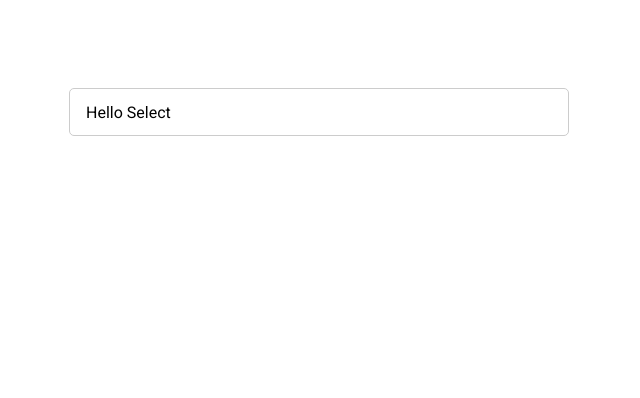
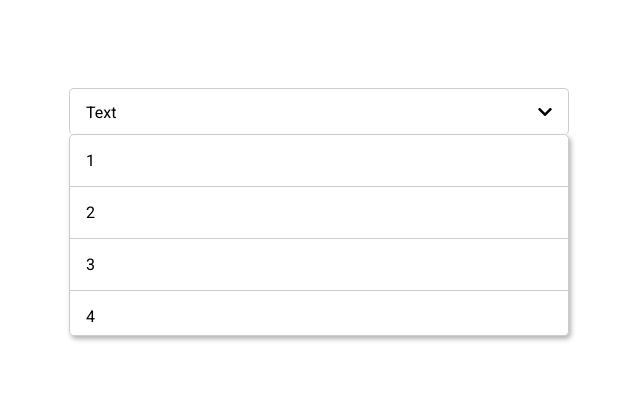
Before and after one commit to kipishinsky/select, a website with bundled scripts: page index.html in a window 1280 px wide. Shown: the whole page, without its empty margins (321-961 px from the left). Built offline with nearby package versions, Linux system fonts and the light colour scheme.

Commit message:
add styles app

```diff
--- a/index.html
+++ b/index.html
@@ -5,15 +5,27 @@
     <meta name="viewport"
           content="width=device-width, user-scalable=no, initial-scale=1.0, maximum-scale=1.0, minimum-scale=1.0">
     <meta http-equiv="X-UA-Compatible" content="ie=edge">
+    <link rel="stylesheet" href="https://pro.fontawesome.com/releases/v5.10.0/css/all.css" integrity="sha384-AYmEC3Yw5cVb3ZcuHtOA93w35dYTsvhLPVnYs9eStHfGJvOvKxVfELGroGkvsg+p" crossorigin="anonymous"/>
     <title>Javascript Plugin Select</title>
 </head>
 <body>
 
     <div class="app">
         <div class="wrap">
-            <div class="select">
-                <div class="select__input">Hello Select</div>
-                <div class="select__dropdown"></div>
+            <div class="select open">
+                <div class="select__input">
+                    <span>Text</span>
+                    <i class="fa fa-chevron-down"></i>
+                </div>
+                <div class="select__dropdown">
+                    <ul class="select__list">
+                        <li class="select__item">1</li>
+                        <li class="select__item">2</li>
+                        <li class="select__item">3</li>
+                        <li class="select__item">4</li>
+                        <li class="select__item">5</li>
+                    </ul>
+                </div>
             </div>
         </div>
     </div>
--- a/index.js
+++ b/index.js
@@ -1,4 +1,4 @@
 import {Select} from './selectClass/select'
-import './selectClass/styles.sass'
+import './selectClass/styles.scss'
 
 const select = new Select()
--- /dev/null
+++ b/selectClass/styles.scss
@@ -0,0 +1,76 @@
+@import url('https://fonts.googleapis.com/css2?family=Roboto&display=swap');
+
+$height: 46px;
+
+body {
+	font-family: 'Roboto', sans-serif;
+}
+
+
+.app {
+	padding-top: 5rem;
+	display: flex;
+	justify-content: center;
+}
+
+
+.wrap {
+	width: 500px;
+}
+
+
+.select {
+	width: 100%;
+	position: relative;
+
+	&.open {
+		.select__dropdown {
+			display: block;
+		}
+
+		.select__input {
+			border-bottom: none;
+		}
+	}
+
+	&__input {
+		border: 1px solid #ccc;
+		border-radius: 5px;
+		height: $height;
+		display: flex;
+		align-items: center;
+		justify-content: space-between;
+		padding: 0 1rem;
+		cursor: pointer;
+	}
+
+	&__dropdown {
+		position: absolute;
+		border: 1px solid #ccc;
+		border-radius: 5px;
+		top: $height;
+		left: 0;
+		right: 0;
+		max-height: 200px;
+		overflow: auto;
+		box-shadow: 2px 3px 5px rgba(0, 0, 0, .3);
+	}
+
+	&__list {
+		padding: 0;
+		margin: 0;
+		list-style: none;
+	}
+
+	&__item {
+		padding: 1rem;
+		border-bottom: 1px solid #ccc;
+
+		&:hover {
+			background-color: #eee;
+			cursor: pointer;
+			transition: .15s background-color ease-in;
+		}
+	}
+
+}
```
